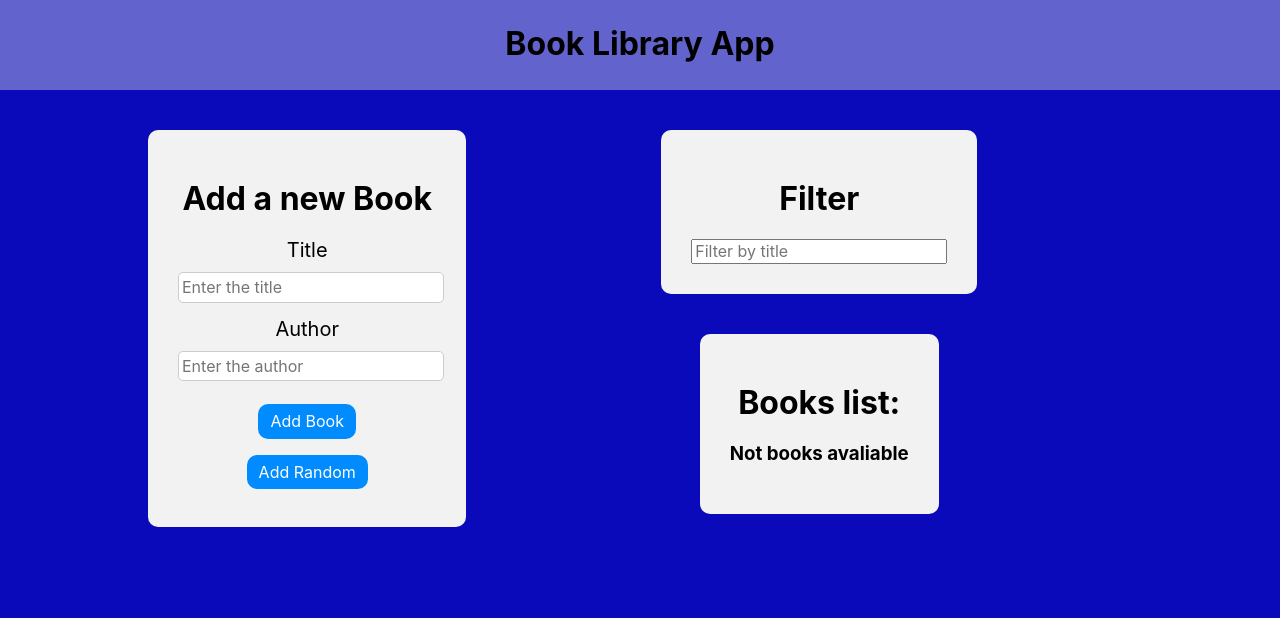
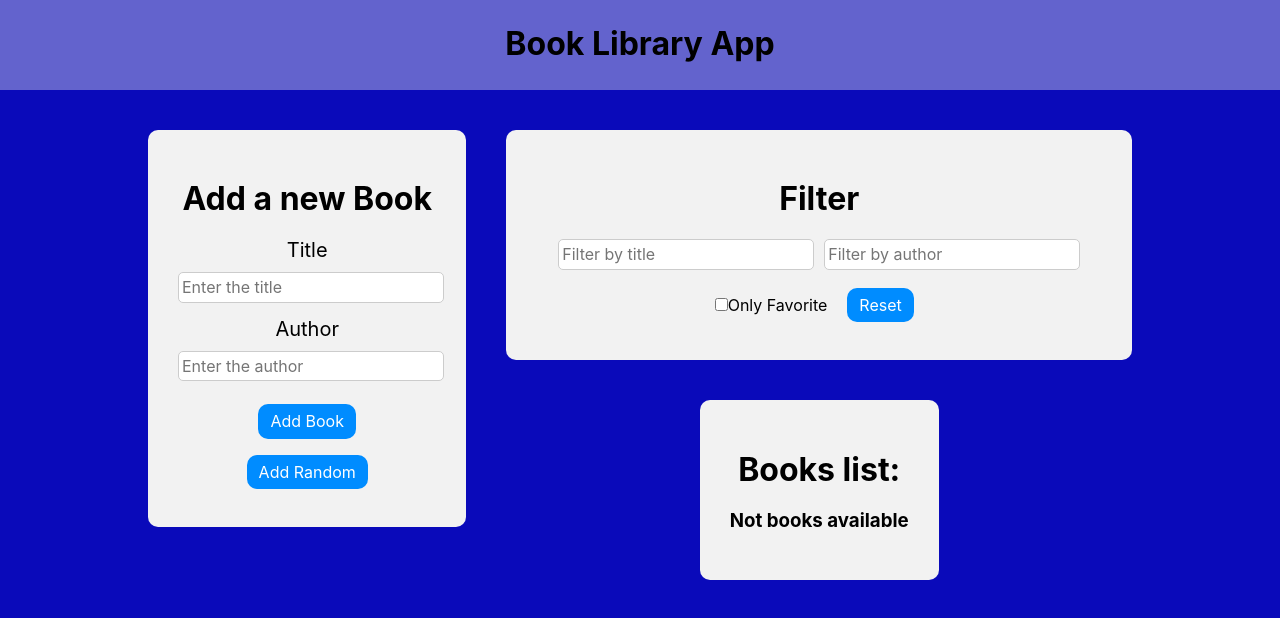
Before and after one commit to GhostArnold/Library-app-SCSS, a React (Create React App) app in the folder frontend/: page / in a window 1280 px wide. Shown: the top 618 px of the page. Built offline with nearby package versions, Linux system fonts and the light colour scheme.

Commit message:
Merge second-version-app into main

```diff
--- a/frontend/package.json
+++ b/frontend/package.json
@@ -1,6 +1,6 @@
 {
   "name": "frontend",
-  "version": "1.6.2",
+  "version": "2.7.0",
   "private": true,
   "dependencies": {
     "@reduxjs/toolkit": "^2.2.5",
--- a/frontend/src/components/BooksList/BooksList.jsx
+++ b/frontend/src/components/BooksList/BooksList.jsx
@@ -1,13 +1,22 @@
 import { useDispatch, useSelector } from 'react-redux';
-import { deleteBook, toggleFavorite } from '../../redux/Books/actionCreators';
 // Иконки избранного
 import { BsBookmark, BsBookmarkFill } from 'react-icons/bs';
+import { deleteBook, toggleFavorite } from '../../redux/Books/actionCreators';
+import {
+  selectTitleFilter,
+  selectAuthorFilter,
+  selectFavoriteFilter,
+} from '../../redux/slices/filterSlice';
 import styles from './BooksList.module.scss';
+
 const BooksList = () => {
-  //  это хук, предоставляемый библиотекой react-redux, который позволяет компонентам React получать данные из хранилища Redux.
+  // это хук, предоставляемый библиотекой react-redux, который позволяет компонентам React получать данные из хранилища Redux.
   // books - название редьюсера
   const books = useSelector((state) => state.books);
-
+  // Получаем текущие значения фильтров используя селекторы и хук useSelector
+  const titleFilter = useSelector(selectTitleFilter);
+  const authorFilter = useSelector(selectAuthorFilter);
+  const favoriteFilter = useSelector(selectFavoriteFilter);
   // Хук Dispatch
   const dispatch = useDispatch();
   const onDeleteHandler = (id) => {
@@ -16,33 +25,63 @@ const BooksList = () => {
   const onToggleFavoriteHandler = (id) => {
     dispatch(toggleFavorite(id));
   };
+
+  // Функция для отфильтровки книг
+  const booksFiltered = books.filter((book) => {
+    return (
+      book.title.toLowerCase().includes(titleFilter.toLowerCase()) &&
+      book.author.toLowerCase().includes(authorFilter.toLowerCase()) &&
+      // Если чекбокс true, то фильтруем
+      (favoriteFilter ? book.isFavorite : true)
+    );
+  });
+
+  const highlightText = (text, filter) => {
+    // Если filter пустой, возвращаем оригинальный текст
+    if (!filter) return text;
+
+    // Создаем регулярное выражение, которое ищет вхождения filter без учета регистра (флаги 'gi' обозначают глобальный поиск и поиск без учета регистра)
+    const regex = new RegExp(`(${filter})`, 'gi');
+
+    // Разбиваем текст на части, используя регулярное выражение, и затем обрабатываем каждую часть
+    return text.split(regex).map((substring, i) =>
+      // Если часть текста совпадает с filter (без учета регистра), оборачиваем её в <span> с особым классом для подсветки
+      substring.toLowerCase() === filter.toLowerCase() ? (
+        <span key={i} className={styles.highlight}>
+          {substring}
+        </span>
+      ) : (
+        // Если нет, оставляем часть текста без изменений
+        substring
+      )
+    );
+  };
+
   return (
     <div className={styles.appBlock}>
       <h1>Books list: </h1>
-      {/* Делаем проверку. Если длинна массива равна ноль, то отображаем  "Not books avaliable", иначе выводим список книг с помощью map*/}
       {books.length === 0 ? (
-        <h3>Not books avaliable</h3>
+        <h3>Not books available</h3>
       ) : (
         <ul>
-          {books.map((book, i) => {
+          {booksFiltered.map((book, i) => {
             return (
               <li key={book.id}>
                 <div className={styles.bookInfo}>
                   <div>
-                    {++i}. {book.title} by {book.author}
+                    {++i}. {highlightText(book.title, titleFilter)} by{' '}
+                    <strong>{highlightText(book.author, authorFilter)}</strong>
                   </div>
                   <div className={styles.icons}>
                     <div
                       onClick={() => onToggleFavoriteHandler(book.id)}
                       className={styles.favorite}
                     >
-                      {/* Избранное */}
                       {book.isFavorite === false ? (
                         <BsBookmark className={styles.favoriteIcon} />
                       ) : (
                         <BsBookmarkFill className={styles.favoriteIcon} />
                       )}
-                      {/* Удаление */}
                     </div>
                     <div>
                       <button
--- a/frontend/src/components/BooksList/BooksList.module.scss
+++ b/frontend/src/components/BooksList/BooksList.module.scss
@@ -41,4 +41,8 @@
       cursor: pointer;
     }
   }
+
+  .highlight {
+    background-color: #ff0;
+  }
 }
--- a/frontend/src/components/Filter/Filter.jsx
+++ b/frontend/src/components/Filter/Filter.jsx
@@ -1,10 +1,71 @@
+import { useSelector, useDispatch } from 'react-redux';
+//  Импортируем селекторы состояния из файла filterSlice для получения текущих фильтров
+import {
+  selectTitleFilter,
+  selectAuthorFilter,
+  selectFavoriteFilter,
+} from '../../redux/slices/filterSlice';
+// Импортируем экшены для изменения состояния фильтров
+import {
+  setTitleFilter,
+  setAuthorFilter,
+  setFavoriteFilter,
+  resetFilters,
+} from '../../redux/slices/filterSlice';
 import styles from './Filter.module.scss';
 const Filter = () => {
+  const dispatch = useDispatch();
+  // Получаем текущие значения фильтров используя селекторы и хук useSelector
+  const titleFilter = useSelector(selectTitleFilter);
+  const authorFilter = useSelector(selectAuthorFilter);
+  const favoriteFilter = useSelector(selectFavoriteFilter);
+  // Обработчик изменения поля фильтра по названию
+  const handleTitleChange = (e) => {
+    dispatch(setTitleFilter(e.target.value));
+  };
+
+  // Обработчик изменения поля фильтра по автору
+  const handleAuthorChange = (e) => {
+    dispatch(setAuthorFilter(e.target.value));
+  };
+
+  // Обработчик избранного
+  const handleFavoriteChange = () => {
+    dispatch(setFavoriteFilter());
+  };
+
+  // Сброс всех фильтров
+  const handleResetFilters = () => {
+    dispatch(resetFilters());
+  };
   return (
     <div className={styles.appBlock}>
       <h1>Filter</h1>
-      <div>
-        <input type="text" placeholder="Filter by title" />
+      <div className={styles.mainBlock}>
+        <input
+          type="text"
+          placeholder="Filter by title"
+          value={titleFilter}
+          onChange={handleTitleChange}
+        />
+        <input
+          type="text"
+          placeholder="Filter by author"
+          value={authorFilter}
+          onChange={handleAuthorChange}
+        />
+        <label>
+          <input
+            type="checkbox"
+            checked={favoriteFilter}
+            onChange={handleFavoriteChange}
+          />
+          Only Favorite
+        </label>
+
+        <button className={styles.btnReset} onClick={handleResetFilters}>
+          Reset
+        </button>
       </div>
     </div>
   );
--- a/frontend/src/components/Filter/Filter.module.scss
+++ b/frontend/src/components/Filter/Filter.module.scss
@@ -1,4 +1,32 @@
 @import '../../MixinsAndVariables/mixins.scss';
+@import '../../MixinsAndVariables/variables.scss';
 .appBlock {
   @include app-block;
 }
+.mainBlock {
+  display: flex;
+  flex-wrap: wrap;
+  justify-content: center;
+  align-items: center;
+  gap: 10px;
+
+  input {
+    padding: 5px 3px;
+    border-radius: 5px;
+    border: 1.5px solid #ccc;
+  }
+  .btnReset {
+    padding: 8px 12px;
+    border-radius: 10px;
+    background-color: $add-book;
+    border: none;
+    color: #fff;
+    cursor: pointer;
+    // Для плавности при наведении
+    transition: background-color 0.3s ease;
+    margin: 8px 10px;
+    &:hover {
+      background-color: $add-book-hover;
+    }
+  }
+}
--- /dev/null
+++ b/frontend/src/redux/slices/filterSlice.js
@@ -0,0 +1,41 @@
+import { createSlice } from '@reduxjs/toolkit';
+
+// Начальное состояние фильтров
+const initialState = {
+  title: '',
+  author: '',
+  isFavorite: false,
+};
+// Создаем slice (порцию состояния) для фильтров
+const filterSlice = createSlice({
+  name: 'filter',
+  initialState,
+  reducers: {
+    // Редьюсер для установки фильтра по заголовку
+    setTitleFilter: (state, action) => {
+      state.title = action.payload;
+    },
+    // Редьюсер для установки фильтра по автору
+    setAuthorFilter: (state, action) => {
+      state.author = action.payload;
+    },
+    setFavoriteFilter: (state) => {
+      state.isFavorite = !state.isFavorite;
+    },
+    resetFilters: () => {
+      return initialState;
+    },
+  },
+});
+// Экспорт экшенов
+export const {
+  setTitleFilter,
+  setAuthorFilter,
+  setFavoriteFilter,
+  resetFilters,
+} = filterSlice.actions;
+// Селекторы для получения значений фильтров из состояния
+export const selectTitleFilter = (state) => state.filter.title;
+export const selectAuthorFilter = (state) => state.filter.author;
+export const selectFavoriteFilter = (state) => state.filter.isFavorite;
+export default filterSlice.reducer;
--- a/frontend/src/redux/store.js
+++ b/frontend/src/redux/store.js
@@ -1,11 +1,13 @@
 import { configureStore } from '@reduxjs/toolkit';
 import booksReducer from './Books/reducer';
+import filterReducer from './slices/filterSlice';
 // configureStore принимает объект конфигурации. В этом объекте указываем ключ reducer, который содержит объект всех редьюсеров, используемых в приложении.
 const store = configureStore({
   // Указываем объект с редьюсерами
   reducer: {
     // Наш редьюсер
     books: booksReducer,
+    filter: filterReducer,
   },
 });
 export default store;
```
Also changed, not shown: 1 other file (tests, documents, lock files or other folders).
